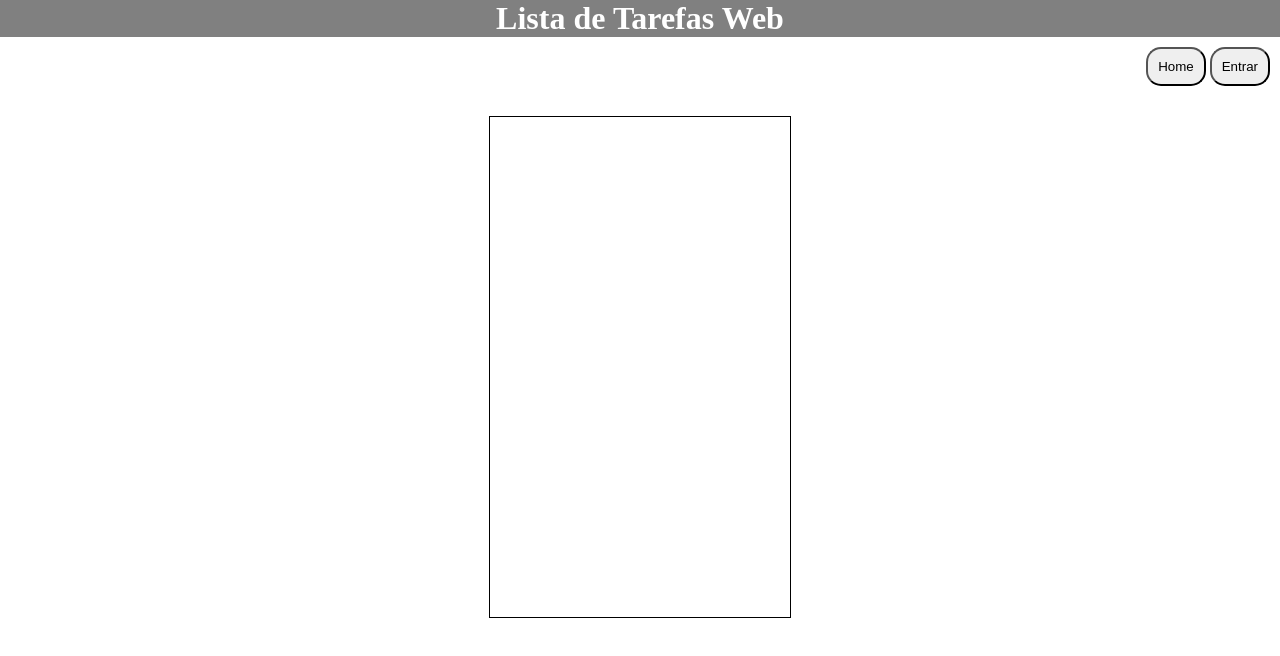
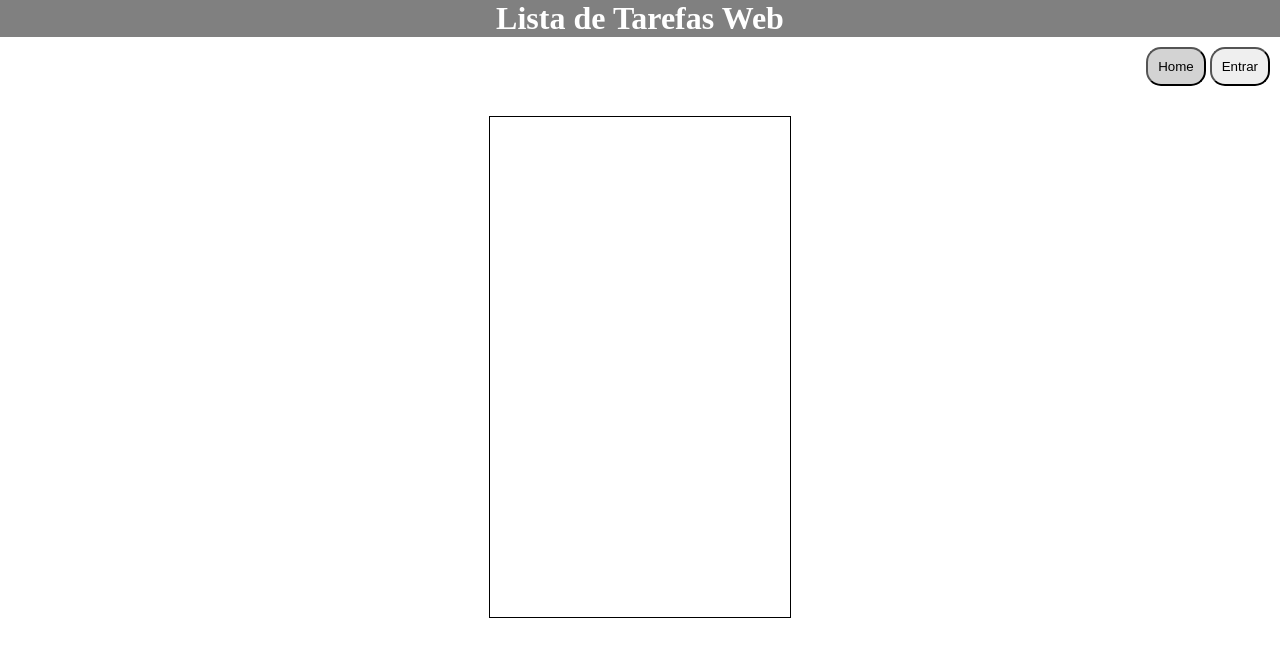
Before and after one commit to LucasSiqueiraCampoDallOrto/ListaTarefasWeb, a plain HTML site: page public/index.html in a window 1280 px wide. In both pictures the pointer is over the button "Home". Drawn offline with Linux system fonts and the light colour scheme.

Commit message:
Editando botões do navbar

```diff
--- a/public/style.css
+++ b/public/style.css
@@ -24,6 +24,10 @@ nav button {
     padding: 10px;
     border-radius: 15px;
 }
+nav button:hover {
+    cursor:pointer;
+    background-color: lightgray;
+}
 /* Tela Principal */
 .tela-principal {
     border: 1px solid black;
```
